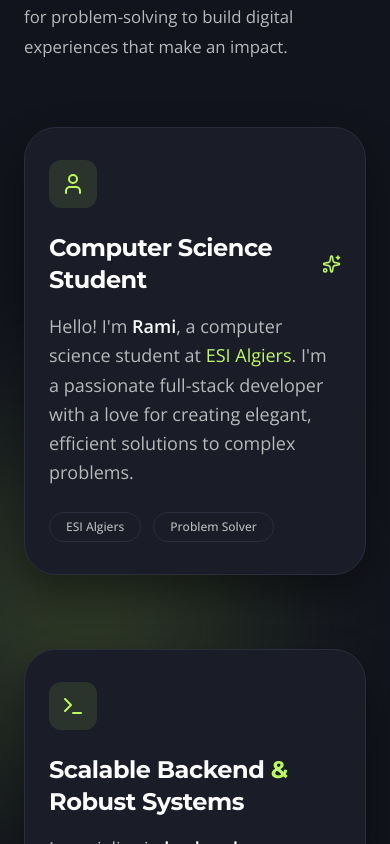
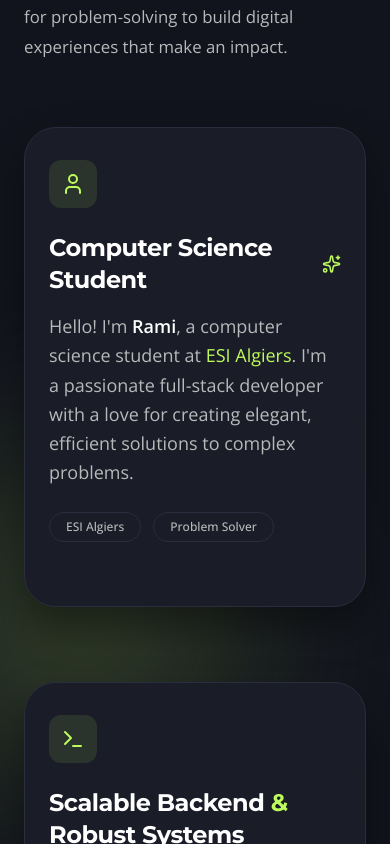
Before and after one commit to Bendifallah-Rami/rami-portfolio-v2, a Next.js app: page / in a window 390 px wide. Shown: the part 1060-1904 px from the top of the page. Built offline with nearby package versions, Linux system fonts and the light colour scheme.

Commit message:
fix: update min-height for scroll stack cards on mobile and ensure menu stays closed on page load

```diff
--- a/src/components/ui/ScrollStack.css
+++ b/src/components/ui/ScrollStack.css
@@ -26,7 +26,7 @@
 
 @media (max-width: 768px) {
   .scroll-stack-card {
-    min-height: 420px;
+    min-height: 480px;
     padding: 2rem 1.5rem;
   }
 }
--- a/src/components/ui/StaggeredMenu.jsx
+++ b/src/components/ui/StaggeredMenu.jsx
@@ -51,6 +51,9 @@ export default function StaggeredMenu({
 
   // Sync actual viewport height on mobile to handle browser UI bars
   useEffect(() => {
+    // Ensure menu stays closed on page load
+    openRef.current = false;
+
     const syncViewportHeight = () => {
       if (typeof window !== 'undefined') {
         const isMobile = window.innerWidth <= 1024;
```
